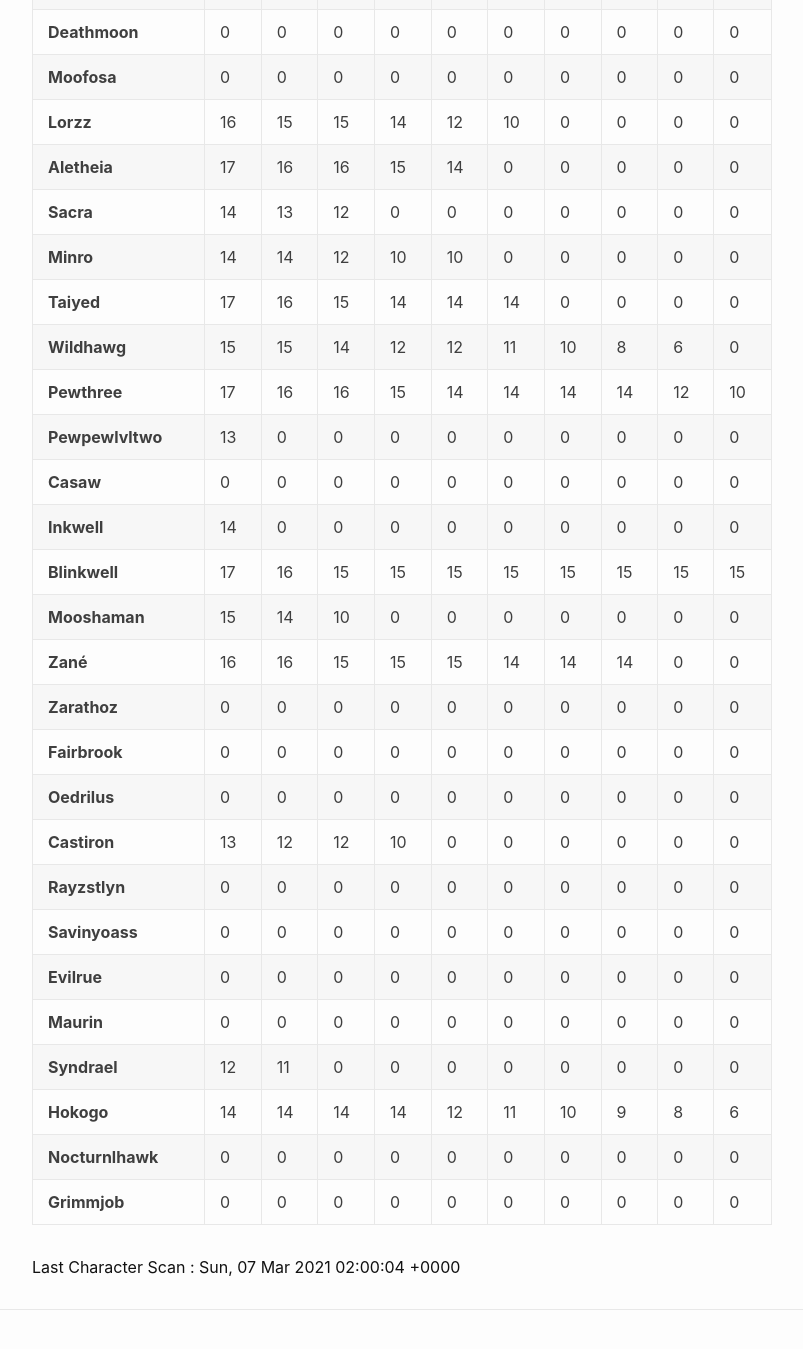
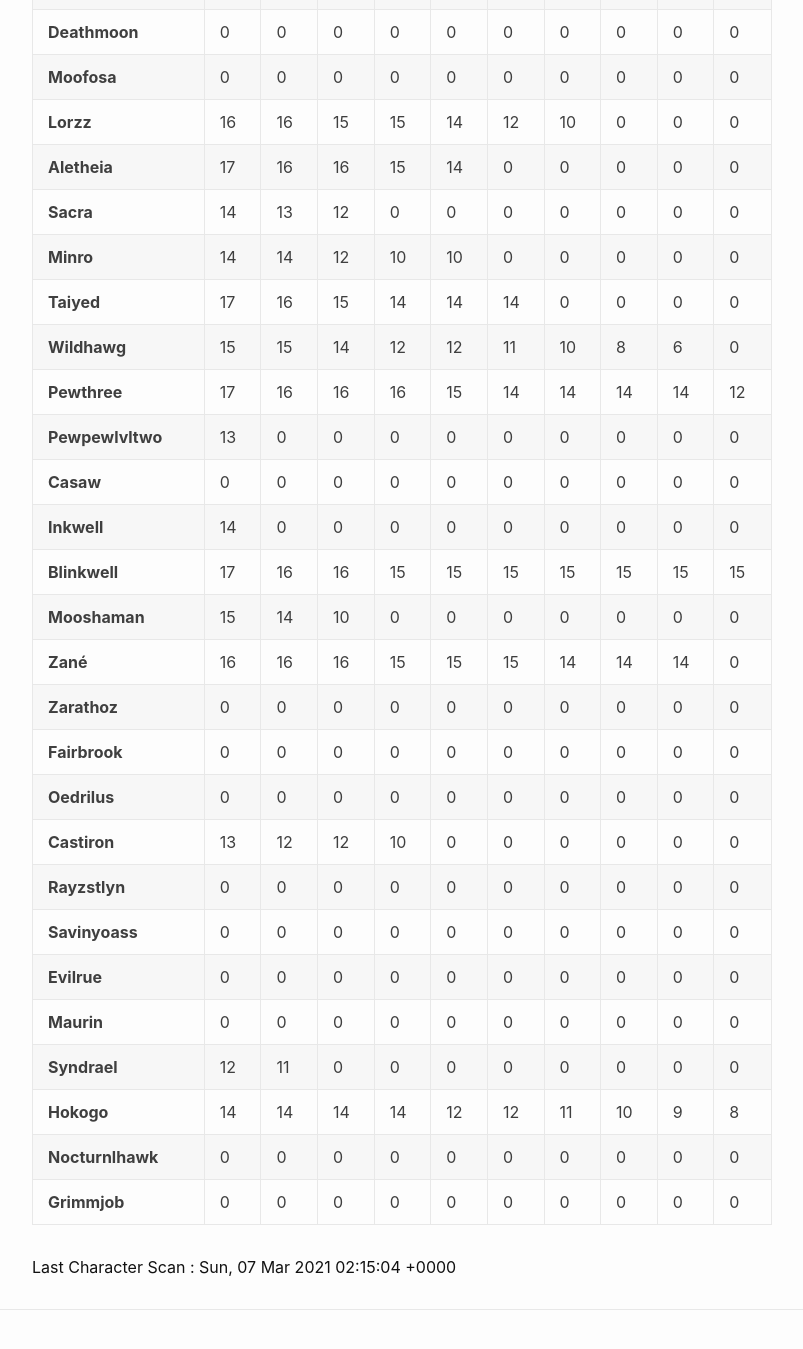
Before and after one commit to eldertribunal/keystonetracker, a Jekyll site: the page built from weekly.md, in a window 1280 px wide and 1400 px high, scrolled down 449 px. Shown: the top 1349 px of the window, without its empty margins (126-929 px from the left). Built offline with Jekyll 4.4.1, drawn with Linux system fonts in a browser that asks for light colours.

Commit message:
auto scan Sun Mar  7 02:15:45 UTC 2021

```diff
--- a/_data/scanned.json
+++ b/_data/scanned.json
@@ -1,3 +1,3 @@
 {
-  "timestamp": 1615082404
+  "timestamp": 1615083304
 }
--- a/_data/weekly.json
+++ b/_data/weekly.json
@@ -20,13 +20,13 @@
       17,
       16,
       16,
+      16,
       15,
       15,
       14,
       14,
       12,
-      11,
-      0
+      11
     ]
   },
   {
@@ -123,12 +123,12 @@
     "name": "Lorzz",
     "dungeons": [
       16,
+      16,
       15,
       15,
       14,
       12,
       10,
-      0,
       0,
       0,
       0
@@ -215,13 +215,13 @@
       17,
       16,
       16,
+      16,
       15,
       14,
       14,
       14,
       14,
-      12,
-      10
+      12
     ]
   },
   {
@@ -274,7 +274,7 @@
     "dungeons": [
       17,
       16,
-      15,
+      16,
       15,
       15,
       15,
@@ -304,13 +304,13 @@
     "dungeons": [
       16,
       16,
+      16,
       15,
       15,
       15,
       14,
       14,
       14,
-      0,
       0
     ]
   },
@@ -457,11 +457,11 @@
       14,
       14,
       12,
+      12,
       11,
       10,
       9,
-      8,
-      6
+      8
     ]
   },
   {
```
